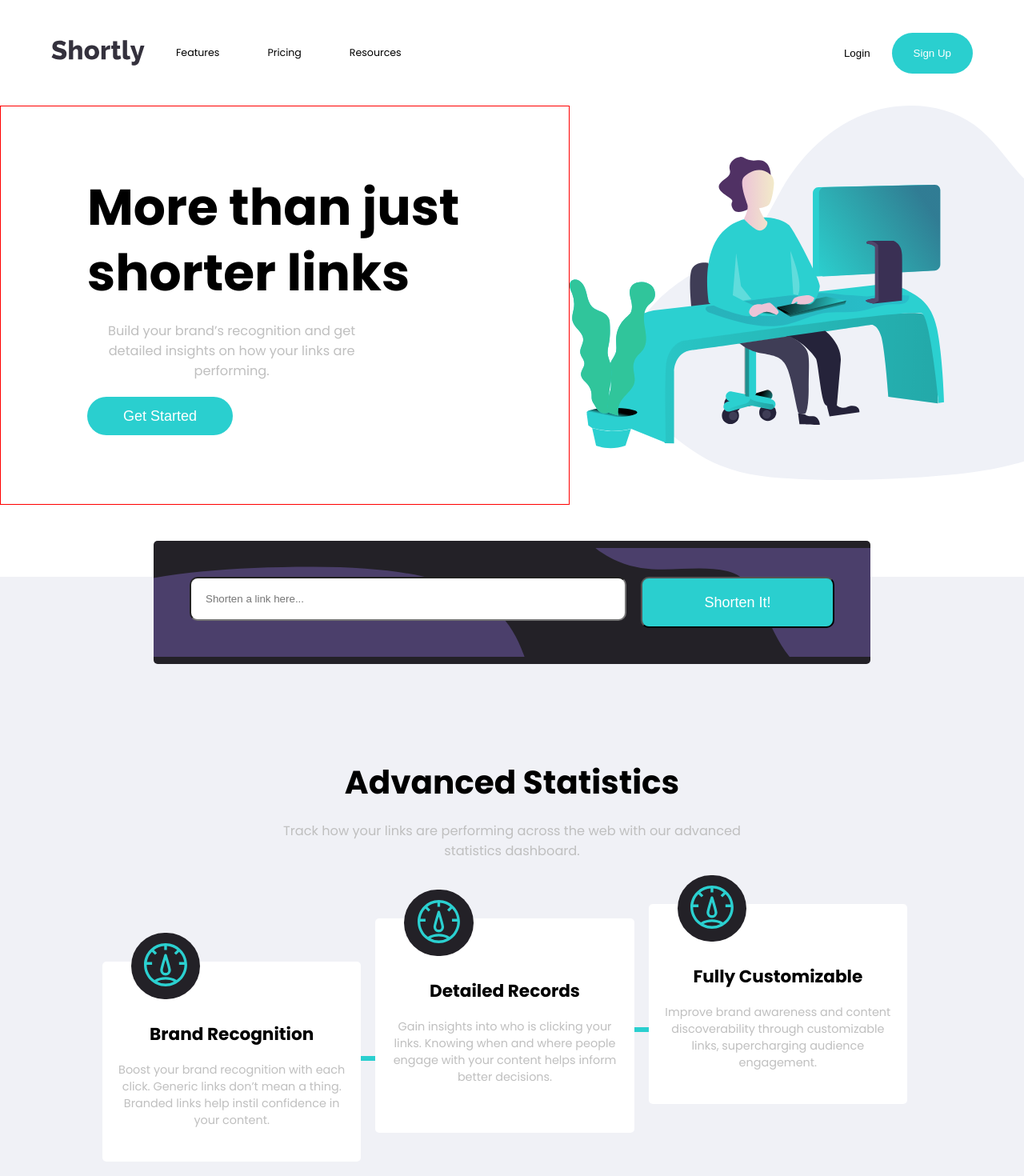
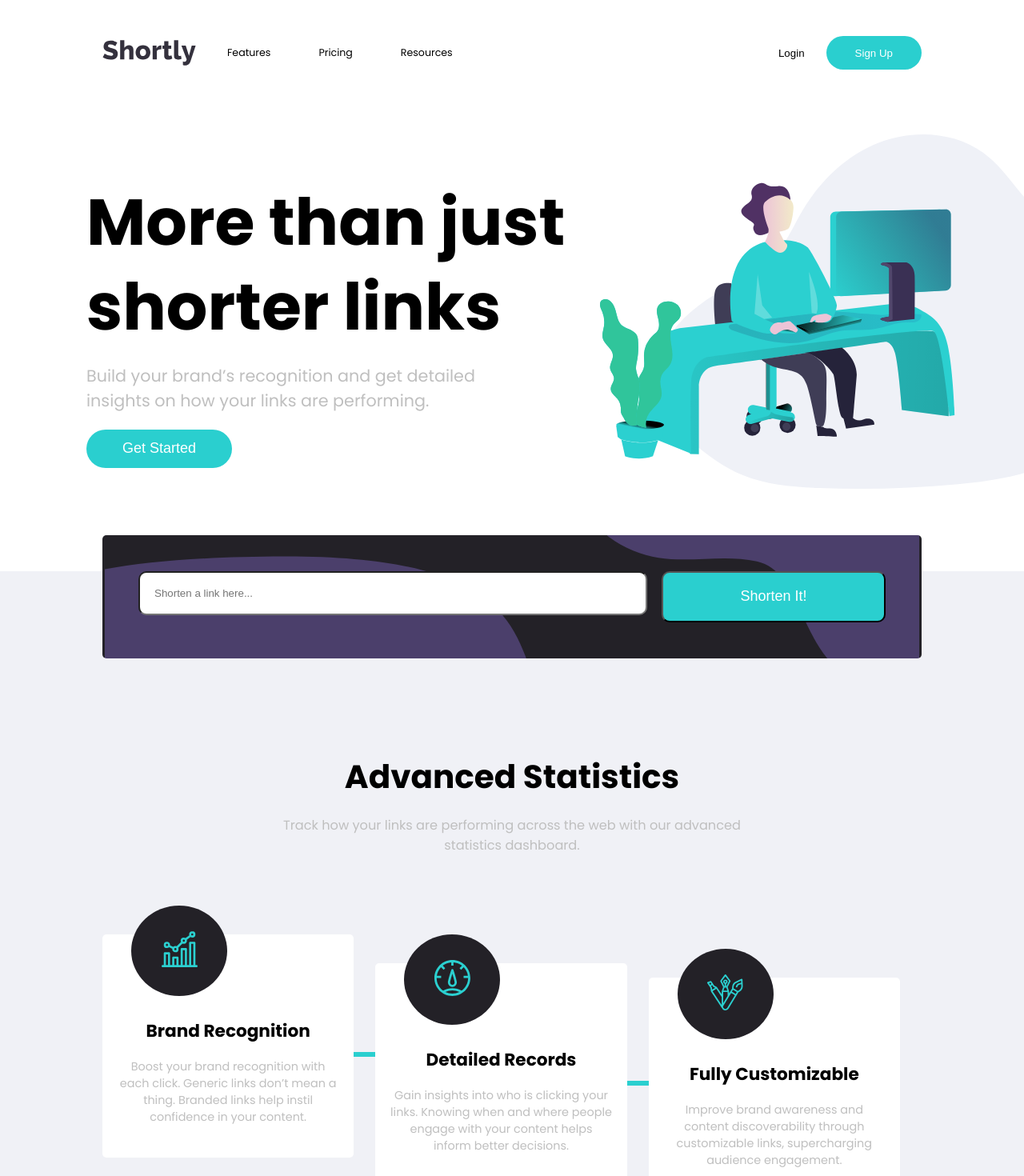
Before and after one commit to abe-m1/url-shortening-webpage, a Vue app: page / in a window 1280 px wide. Shown: the top 1470 px of the page at 80% size. Built offline with nearby package versions, Linux system fonts and the light colour scheme.

Commit message:
desktop container adjust

```diff
--- a/src/App.vue
+++ b/src/App.vue
@@ -141,7 +141,7 @@ html {
 }
 
 .container {
-  width: 90%;
+  width: 80%;
   margin: 0 auto;
   overflow-x: hidden;
 }
--- a/src/components/Footer.vue
+++ b/src/components/Footer.vue
@@ -1,6 +1,6 @@
 <template>
-  <section >
-    <div class="footer container">
+  <section class="footer">
+    <div class="footer-container">
        <img class="footer-logo" src="../../images/logo-white.svg" alt="" />
     <div>
       <p class="footer-title">Features</p>
@@ -48,6 +48,13 @@ export default {
   width: 100%;
   margin: auto;
   padding: 5rem 2rem;
+
+
+}
+
+.footer-container {
+  width: 90%;
+  margin: auto;
   text-align: center;
 
    @include respond(tab-port) {
--- a/src/components/Header.vue
+++ b/src/components/Header.vue
@@ -74,6 +74,7 @@ export default {
     width: 100%;
     margin: auto;
     padding: 3rem 0;
+    margin-bottom: 4rem;
   }
 
   &__logo {
@@ -161,7 +162,7 @@ export default {
 .header-button {
   background-color: $cyan;
   color: white;
-  padding: 2rem 3rem;
+  padding: 1.5rem 4rem;
   border: none;
   border-radius: 100px;
 }
--- a/src/components/Hero.vue
+++ b/src/components/Hero.vue
@@ -35,6 +35,7 @@ export default {
 
   @include respond(tab-port) {
       display: flex;
+      margin-bottom: 8rem;
   }
 }
 .hero img {
@@ -48,7 +49,7 @@ export default {
 
   @include respond(tab-port) {
       order: 1;
-      flex: 50%;
+      flex: 47%;
     }
 }
 
@@ -58,9 +59,8 @@ export default {
       flex-direction: column;
       justify-content: center;
       align-items: flex-start;
-      border: 1px solid red;
       padding-left: 12rem;
-      flex: 50%;
+      flex: 53%;
     }
 }
 
@@ -71,7 +71,7 @@ export default {
   line-height: 1.3;
 
   @include respond(tab-port) {
-    font-size: 7rem;
+    font-size: 9rem;
     text-align: left;
   }
 }
@@ -82,6 +82,12 @@ export default {
   margin-bottom: 2.3rem;
   color: $gray;
   width: 60%;
+
+  @include respond(tab-port) {
+    font-size: 2.3rem;
+    text-align: left;
+    width: 80%;
+  }
 }
 
 .hero button {
--- a/src/components/Shorten.vue
+++ b/src/components/Shorten.vue
@@ -85,7 +85,7 @@ export default {
 
   @include respond(tab-port) {
     display: flex;
-    width: 70%;
+    width: 80%;
     padding: 5rem;
     position: relative;
     top: -5rem;
--- a/src/components/Statistics.vue
+++ b/src/components/Statistics.vue
@@ -10,7 +10,7 @@
     <div class="boxes">
       <div class="box">
         <div class="image-circle">
-          <img src="../../images/icon-detailed-records.svg">
+          <img src="../../images/icon-brand-recognition.svg">
         </div>
 
         <p class="box-title">Brand Recognition</p>
@@ -29,7 +29,7 @@
 
        <div class="box">
         <div class="image-circle">
-          <img src="../../images/icon-detailed-records.svg">
+          <img src="../../images/icon-fully-customizable.svg">
         </div>
         <p class="box-title">Fully Customizable</p>
         <p class="box-text" >Improve brand awareness and content discoverability
@@ -79,7 +79,7 @@ export default {
    @include respond(tab-port) {
     width: 50%;
     margin: auto;
-     margin-bottom: 12rem;
+     margin-bottom: 21rem;
   }
 }
 
@@ -101,15 +101,17 @@ export default {
   position: relative;
 
   @include respond(tab-port) {
-    margin-right: 2rem;
+    margin-right: 3rem;
+    margin-top: -10rem;
+    margin-bottom: 18rem;
 
     &:nth-child(2) {
-      margin-top: -4rem;
-      margin-bottom: 12rem;
+      margin-top: -6rem;
+      margin-bottom: 14rem;
     }
     &:nth-child(3) {
-      margin-top: -6rem;
-       margin-bottom: 16rem;
+      margin-top: -4rem;
+      margin-bottom: 10rem;
     }
   }
 }
@@ -118,9 +120,9 @@ export default {
   content:"";
     background:$cyan;
     position: absolute;
-    bottom: -5rem;
+    bottom: -8rem;
     left: 50%;
-    height: 5rem;
+    height: 8rem;
     width: 6px;
 
     @include respond(tab-port) {
@@ -145,10 +147,11 @@ export default {
 }
 
 .image-circle {
-  padding: 1.4rem 1.8rem;
+  padding: 32px 18px;
   background-color: $veryDarkViolet;
-  border-radius: 150px;
-  width: 30%;
+  border-radius: 50%;
+  // width: 30%;
+  width: 120px;
   margin: auto;
   margin-top: -6rem;
   margin-bottom: 3rem;
@@ -158,4 +161,8 @@ export default {
     }
 }
 
+.image-circle img {
+  width: 45px;
+}
+
 </style>
```
